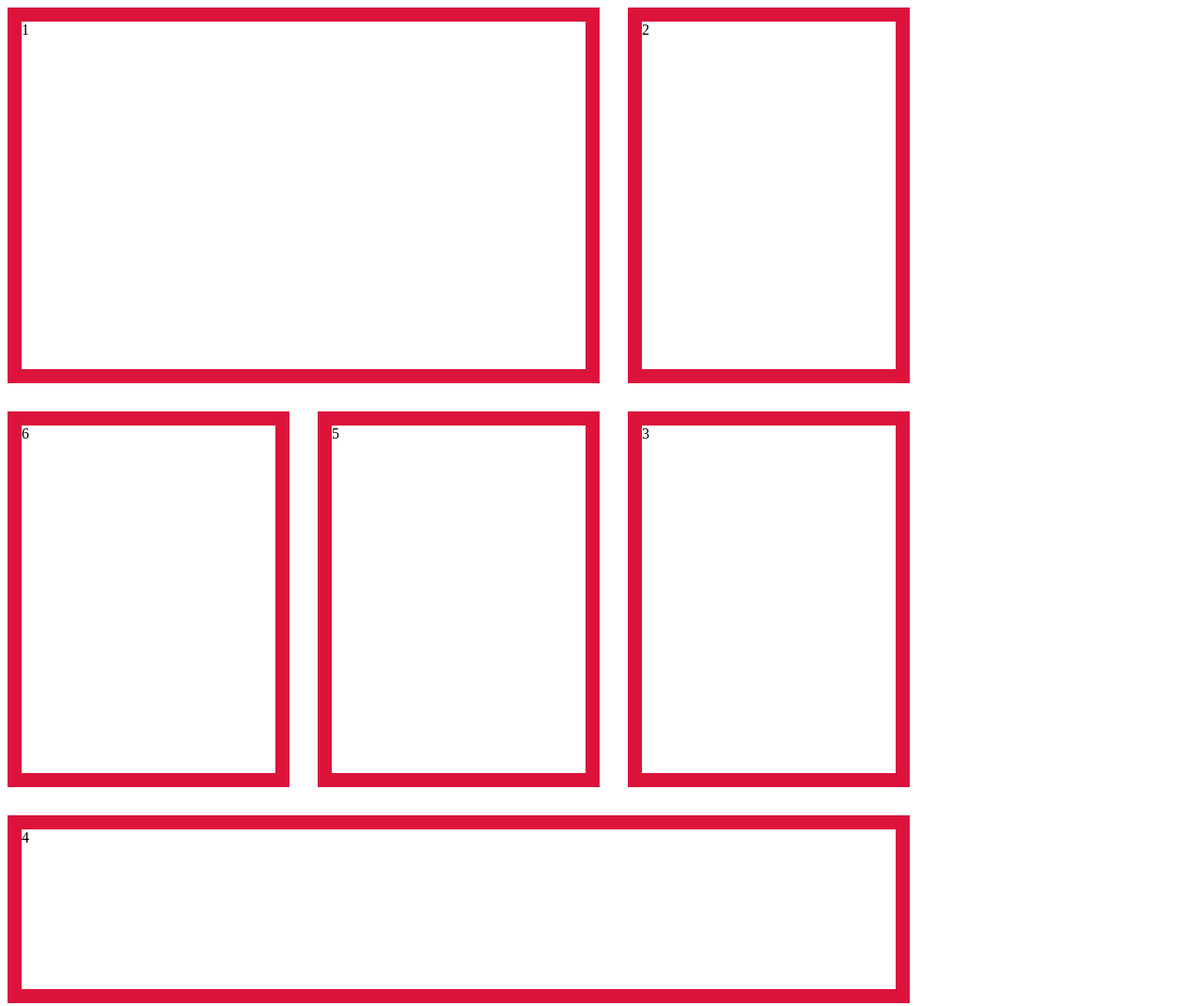
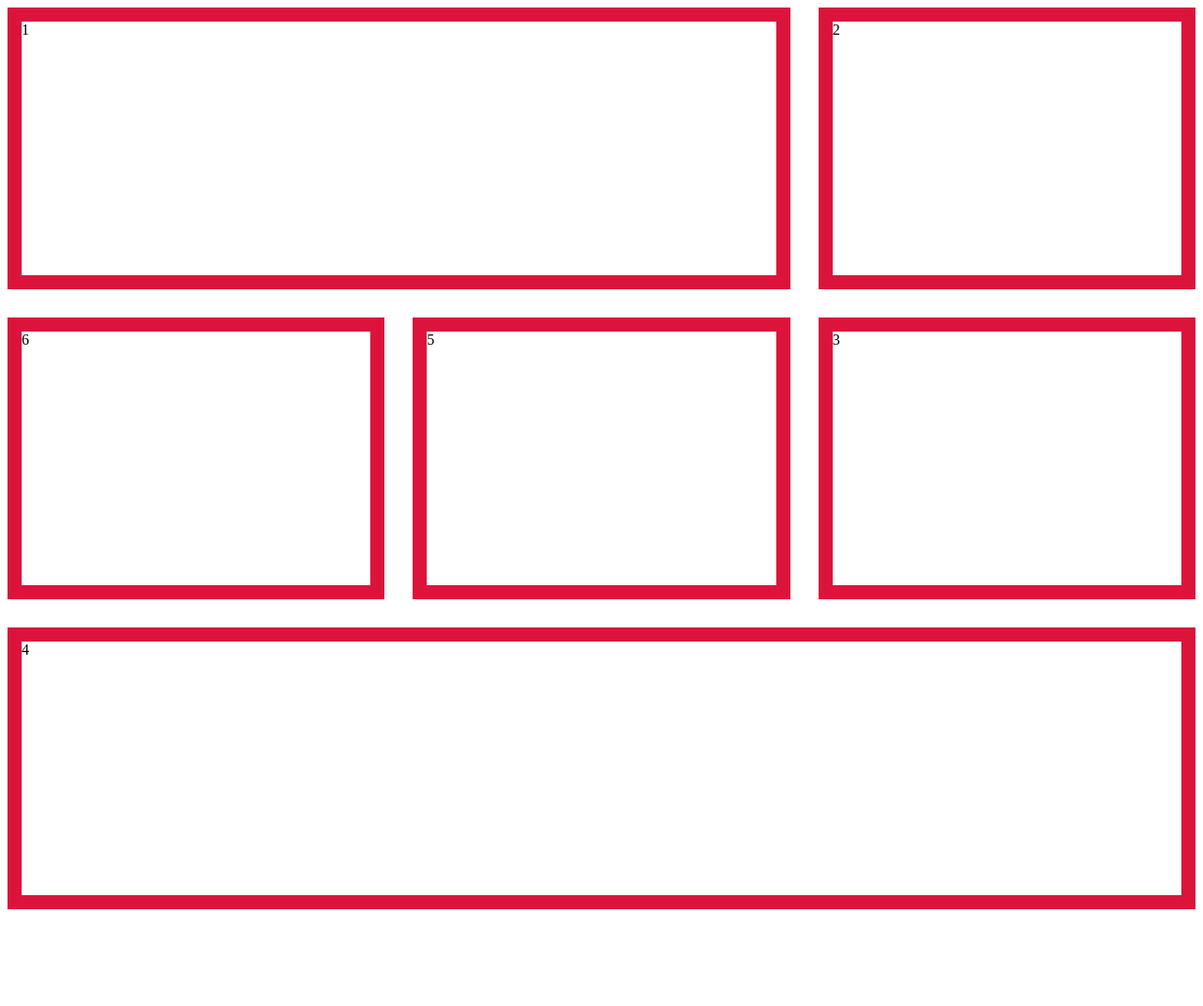
Before and after one commit to AdetutuFatimoh/wk5, a plain HTML site: page index.html in a window 1280 px wide. Shown: the whole page at 94% size. After the commit the page ends 976 px from the top, so only its background shows below. Drawn offline with Linux system fonts and the light colour scheme.

Commit message:
feat:"Updated"

```diff
--- a/index.html
+++ b/index.html
@@ -6,6 +6,7 @@
     <meta name="viewport" content="width=device-width, initial-scale=1.0">
     <title>Grid Layout</title>
     <link rel="stylesheet" href="./style.css">
+    <link rel="shortcut icon" href="./favicon.baby.png" type="image/x-icon">
 </head>
 <body>
     <main>
--- a/style.css
+++ b/style.css
@@ -71,9 +71,9 @@ section:nth-of-type(6){
 @media screen and (min-width:1080px) {
 main{
     display: grid;
-    grid-template-columns: 300px 300px 300px;
-    /* grid-template-columns: repeat(3, 1fr); */
-    grid-template-rows: 400px 400px 200px;
+    /* grid-template-columns: 300px 300px 300px; */
+    grid-template-columns: repeat(3, 1fr);
+    grid-template-rows:repeat(3,300px);
     grid-template-areas: "a a b"
                         "f e c"
                           "d d d";
```
